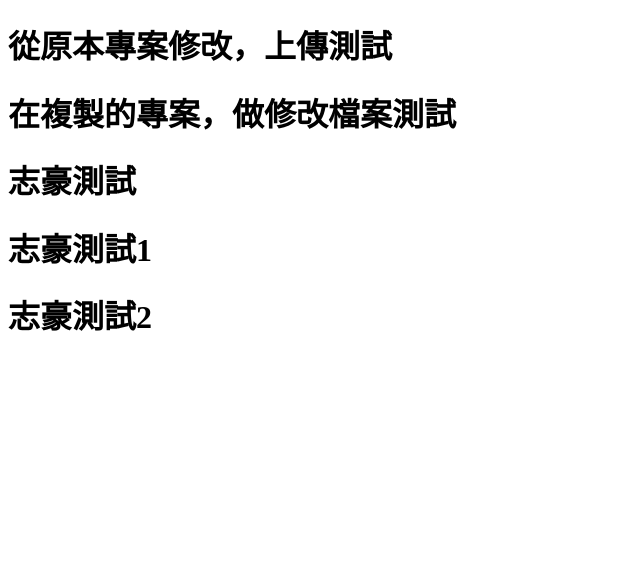
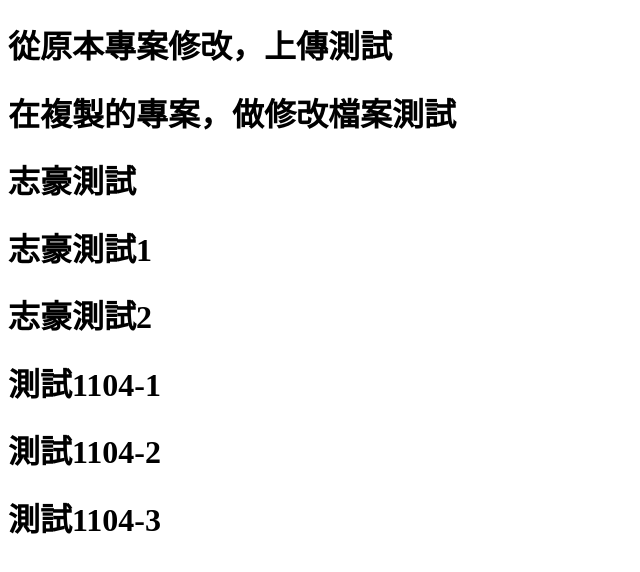
Before and after one commit to hktech-group/ExampleCollaboration, a plain HTML site: page index.html in a window 1280 px wide. Shown: the whole page, without its empty margins (0-640 px from the left). Drawn offline with Linux system fonts and the light colour scheme.

Commit message:
測試1104

```diff
--- a/index.html
+++ b/index.html
@@ -12,5 +12,10 @@
     <h1>志豪測試</h1>
     <h1>志豪測試1</h1>
     <h1>志豪測試2</h1>
+
+
+    <h1>測試1104-1</h1>
+    <h1>測試1104-2</h1>
+    <h1>測試1104-3</h1>
 </body>
 </html>
```
